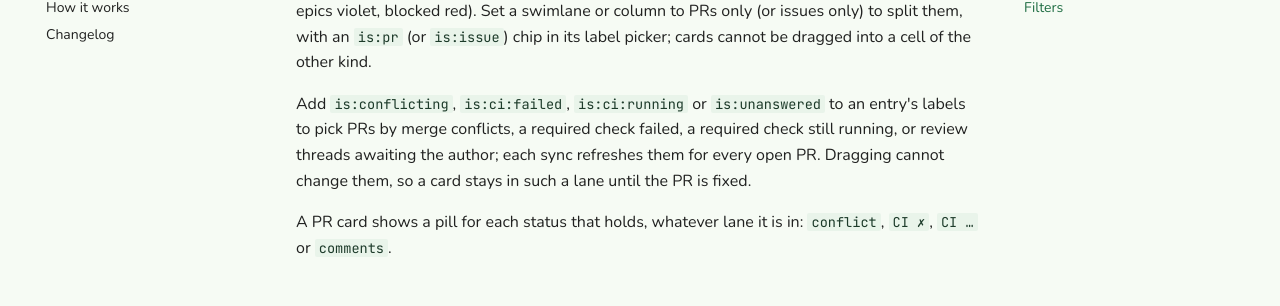
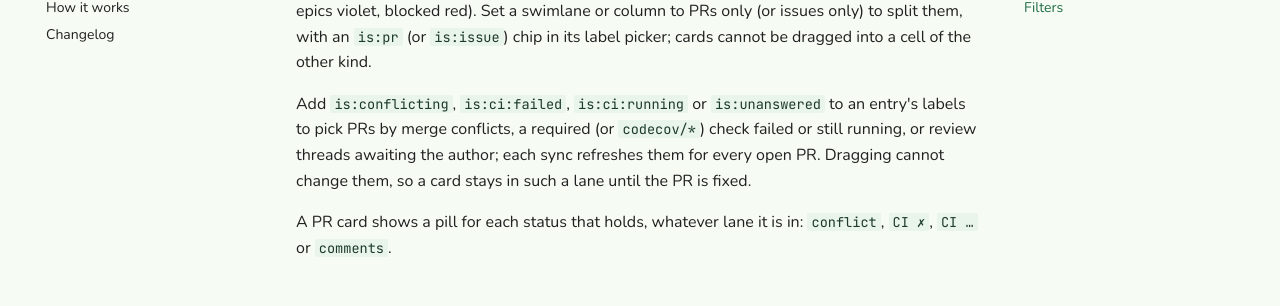
Before and after one commit to fancysnake/landschaft, an MkDocs documentation site: the page built from docs/board.md, in a window 1280 px wide and 900 px high, scrolled down 1912 px. Shown: the part 235-541 px from the top of the window. Built offline with MkDocs 1.6.1 and Material for MkDocs 9.7.7, drawn with Linux system fonts in a browser that asks for light colours; comment, search, counter and statistics services are not loaded; some of the changed text lies outside the part shown.

Commit message:
Count codecov checks in the CI statuses
is:ci:failed and is:ci:running ignore checks not required to merge.
Repos without branch protection have no required checks, so a failed
codecov/patch never showed. codecov/* checks now count whether required
or not.

```diff
--- a/README.md
+++ b/README.md
@@ -100,9 +100,9 @@ Saving triggers the first sync; once labels are cached the pickers suggest them.
 - Four **PR status labels** match like labels but come from GitHub, not from the PR's labels:
   `is:conflicting` (merge conflicts), `is:ci:failed` (a check required to merge failed),
   `is:ci:running` (a required check has not finished) and `is:unanswered` (an unresolved review
-  thread whose last comment is not the PR author's). Both CI labels ignore optional checks. One
-  "any of" swimlane with `is:conflicting`, `is:ci:failed` and `is:unanswered` gathers the PRs
-  waiting on their author. A move never adds or removes them. The config rejects any other
+  thread whose last comment is not the PR author's). Both CI labels ignore optional checks except
+  `codecov/*`. One "any of" swimlane with `is:conflicting`, `is:ci:failed` and `is:unanswered`
+  gathers the PRs waiting on their author. A move never adds or removes them. The config rejects any other
   `is:` label.
 - An entry with **no labels (and any kind) is the catch-all** for issues matching nothing else.
   At most one per axis. Issues that fit neither are counted as "unplaced" on the board.
--- a/docs/board.md
+++ b/docs/board.md
@@ -42,7 +42,7 @@ one edits its labels the same way. They carry a `PR` badge and a sky-blue tint (
 PRs only (or issues only) to split them, with an `is:pr` (or `is:issue`) chip in its label picker; cards cannot be dragged into a cell of the other kind.
 
 Add `is:conflicting`, `is:ci:failed`, `is:ci:running` or `is:unanswered` to an entry's labels to
-pick PRs by merge conflicts, a required check failed, a required check still running, or review
+pick PRs by merge conflicts, a required (or `codecov/*`) check failed or still running, or review
 threads awaiting the author; each sync
 refreshes them for every open PR. Dragging cannot change them, so a card stays in such a lane until
 the PR is fixed.
```
Also changed, not shown: CHANGELOG.md (+5 -0 lines), 2 other files.
